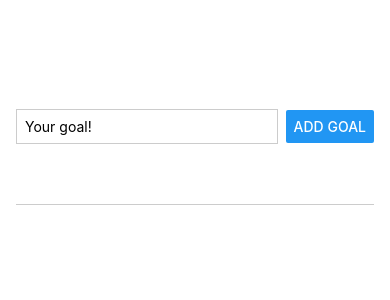
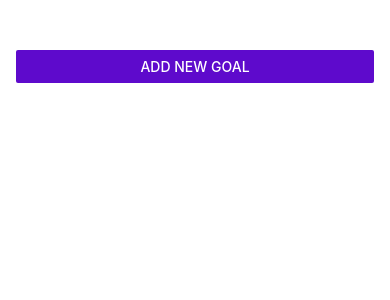
Before and after one commit to yahyayesilyurt/first-react-native-demo-project, a React Native app: screen / in a window 390 px wide. Shown: the top 300 px of the page. Built offline with nearby package versions, Linux system fonts and the light colour scheme.

Commit message:
added a modal screen

```diff
--- a/App.js
+++ b/App.js
@@ -1,10 +1,15 @@
-import { StyleSheet, View, FlatList } from "react-native";
+import { StyleSheet, View, FlatList, Button } from "react-native";
 import { useState } from "react";
 import GoalItem from "./components/GoalItem";
 import GoalInput from "./components/GoalInput";
 
 export default function App() {
+  const [modalIsVisible, setModalIsVisible] = useState(false);
   const [goals, setGoals] = useState([]);
+
+  const startAddGoalHandler = () => {
+    setModalIsVisible(true);
+  };
 
   const addGoalHandler = (enteredGoalText) => {
     setGoals((currentGoals) => [
@@ -19,7 +24,12 @@
 
   return (
     <View style={styles.appContainer}>
-      <GoalInput onAddGoal={addGoalHandler} />
+      <Button
+        title="Add New Goal"
+        color="#5e0acc"
+        onPress={startAddGoalHandler}
+      />
+      <GoalInput visible={modalIsVisible} onAddGoal={addGoalHandler} />
       <View style={styles.goalsContainer}>
         <FlatList
           data={goals}
--- a/components/GoalInput.js
+++ b/components/GoalInput.js
@@ -1,4 +1,4 @@
-import { StyleSheet, View, TextInput, Button } from "react-native";
+import { StyleSheet, View, TextInput, Button, Modal } from "react-native";
 import { useState } from "react";
 
 const GoalInput = (props) => {
@@ -14,6 +14,7 @@
   };
 
   return (
+    <Modal visible={props.visible} animationType="slide">
       <View style={styles.inputContainer}>
         <TextInput
           style={styles.textInput}
@@ -23,6 +24,7 @@
         />
         <Button title="Add Goal" onPress={addGoalHandler} />
       </View>
+    </Modal>
   );
 };
 
```
Lines whose indentation alone changed are shown as unchanged.
